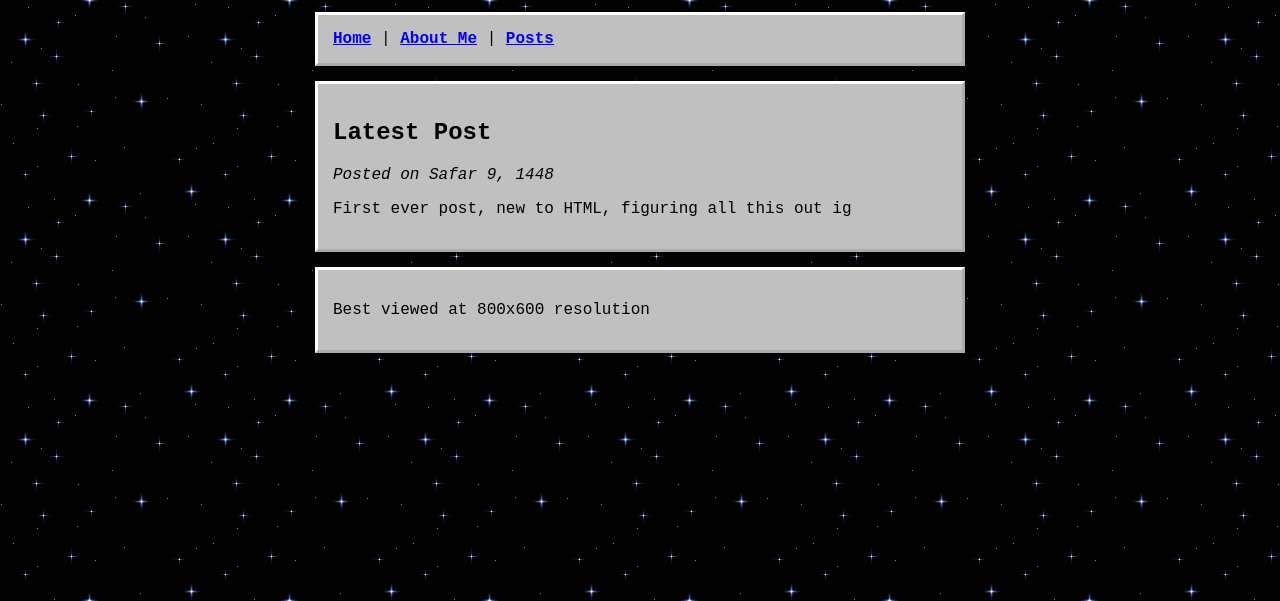
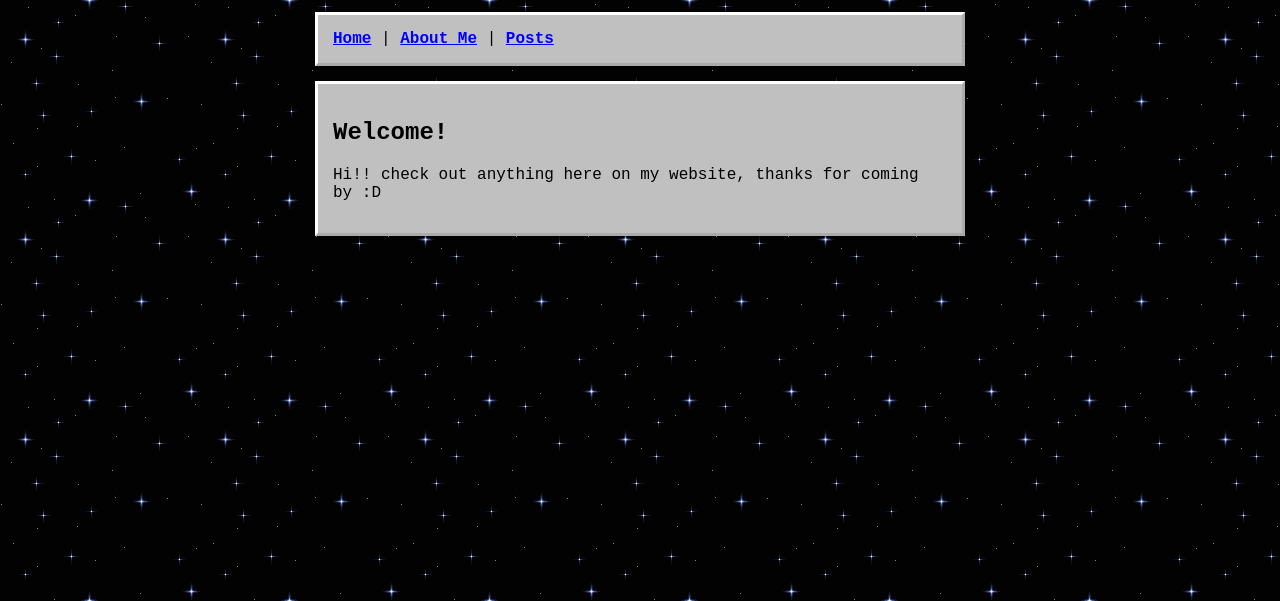
Before and after one commit to justarandomguy282/mythingforwebsiteyadayadadoo, a plain HTML site: page index.html in a window 1280 px wide. Shown: the part 199-800 px from the top of the page. Drawn offline with Linux system fonts and the light colour scheme.

Commit message:
Update index.html

```diff
--- a/index.html
+++ b/index.html
@@ -3,7 +3,7 @@
 <head>
   <meta charset="UTF-8">
   <meta name="viewport" content="width=device-width, initial-scale=1.0">
-  <title>Home - Abu Ibrahim al-Amriki's Posts</title>
+  <title>Home - Abu Ibrahim al-Amriki</title>
   <link rel="stylesheet" href="style.css">
 </head>
 <body>
@@ -15,21 +15,14 @@
 
   <nav>
     <a href="index.html">Home</a> |
-    <a href="#about">About Me</a> |
-    <a href="#posts">Posts</a>
+    <a href="about.html">About Me</a> |
+    <a href="posts.html">Posts</a>
   </nav>
 
   <main>
-    <section id="posts">
-      <h2>Latest Post</h2>
-      <p><em>Posted on Safar 9, 1448</em></p>
-      <p>First ever post, new to HTML, figuring all this out ig</p>
-    </section>
+    <h2>Welcome!</h2>
+    <p>Hi!! check out anything here on my website, thanks for coming by :D</p>
   </main>
-
-  <footer>
-    <p>Best viewed at 800x600 resolution</p>
-  </footer>
 
 </body>
 </html>
```
